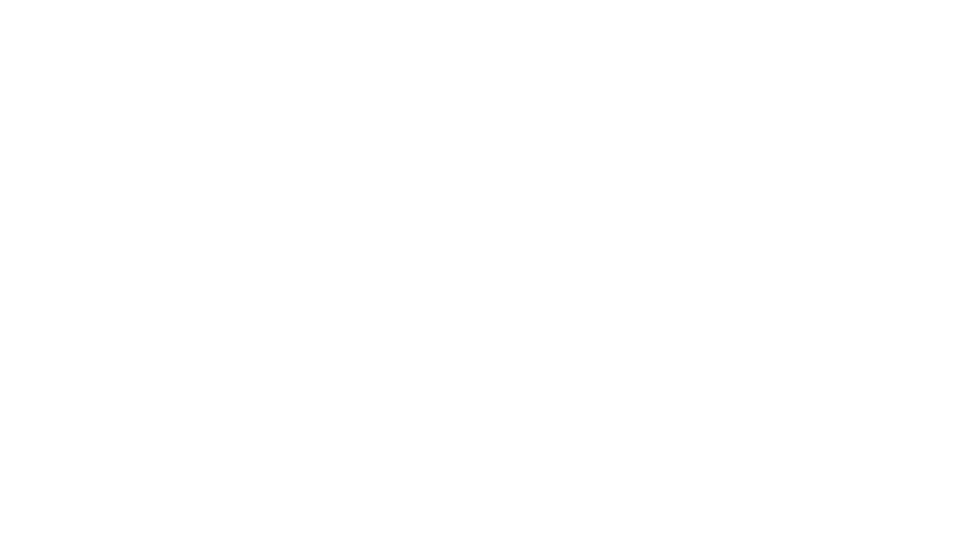
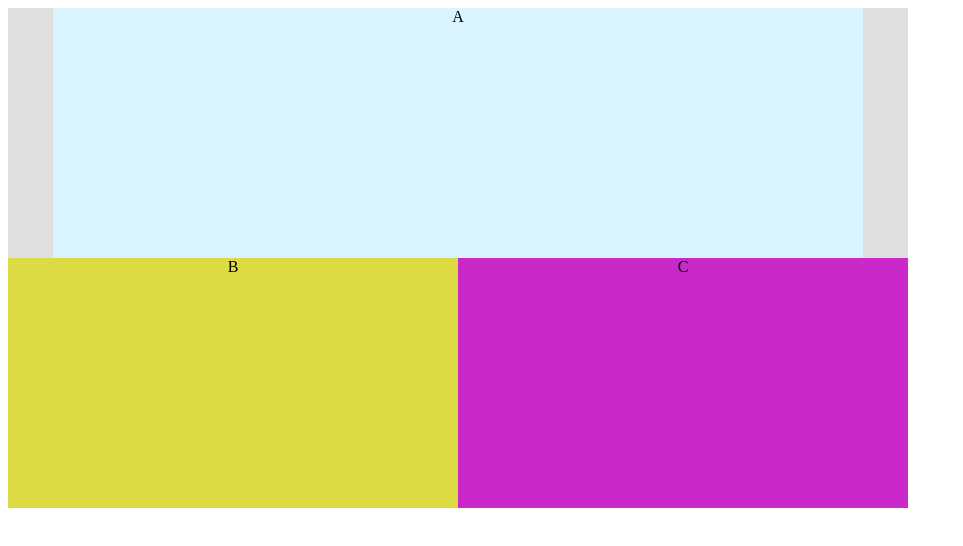
Before and after one commit to Viktoriia1985/flex_box, a plain HTML site: page box_hw_1.html in a window 1280 px wide. Shown: the whole page, without its empty margins (0-963 px from the left). Drawn offline with Linux system fonts and the light colour scheme.

Commit message:
finished hw1

```diff
--- a/box_hw_1.html
+++ b/box_hw_1.html
@@ -2,13 +2,36 @@
 <html lang="en">
     <head>
         <meta charset="UTF-8">
-        <title>box1</title>
+        <title>homework box1</title>
         <style>
 
+            .father {
+                width: 900px;
+                background: #e0dfdf;
+            }
 
+            .box {
+                width: 90%;
+                height: 250px;
+                background: #d9f4ff;
+                color: black;
+                text-align: center;
+            }
 
+            .yellow-hue {
+                background: #dddb44;
+                color: black;
+            }
 
+            .purple-hue {
+                background: #c829c8;
+                color: #000000;
+            }
 
+            .flex {
+                display: flex;
+                justify-content: center;
+            }
 
 
         </style>
@@ -16,5 +39,15 @@
     </head>
     <body>
 
+        <div class="father flex">
+            <div class="box">A</div>
+        </div>
+
+        <div class="father flex">
+            <div class="box yellow-hue">B</div>
+            <div class="box purple-hue">C</div>
+        </div>
+
+
     </body>
 </html>
```
Also changed, not shown: index.html (+13 -16 lines).
